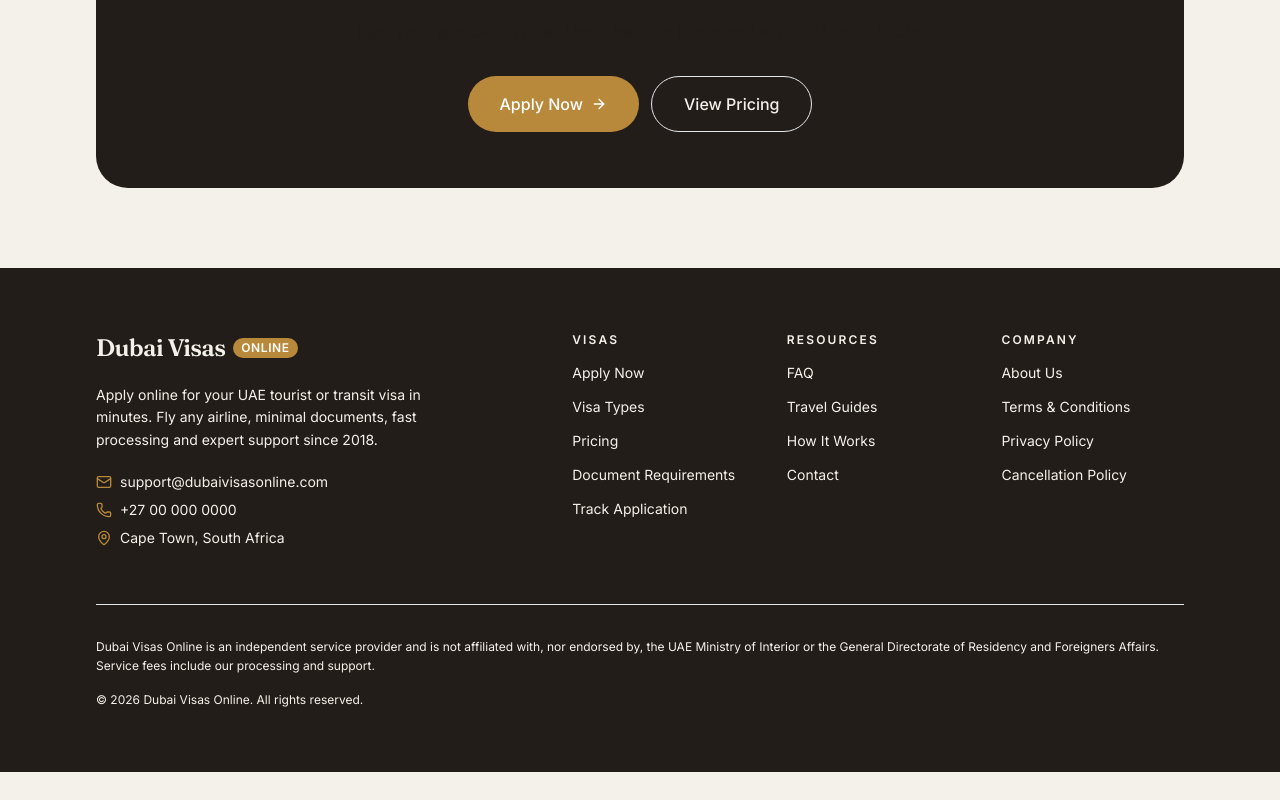
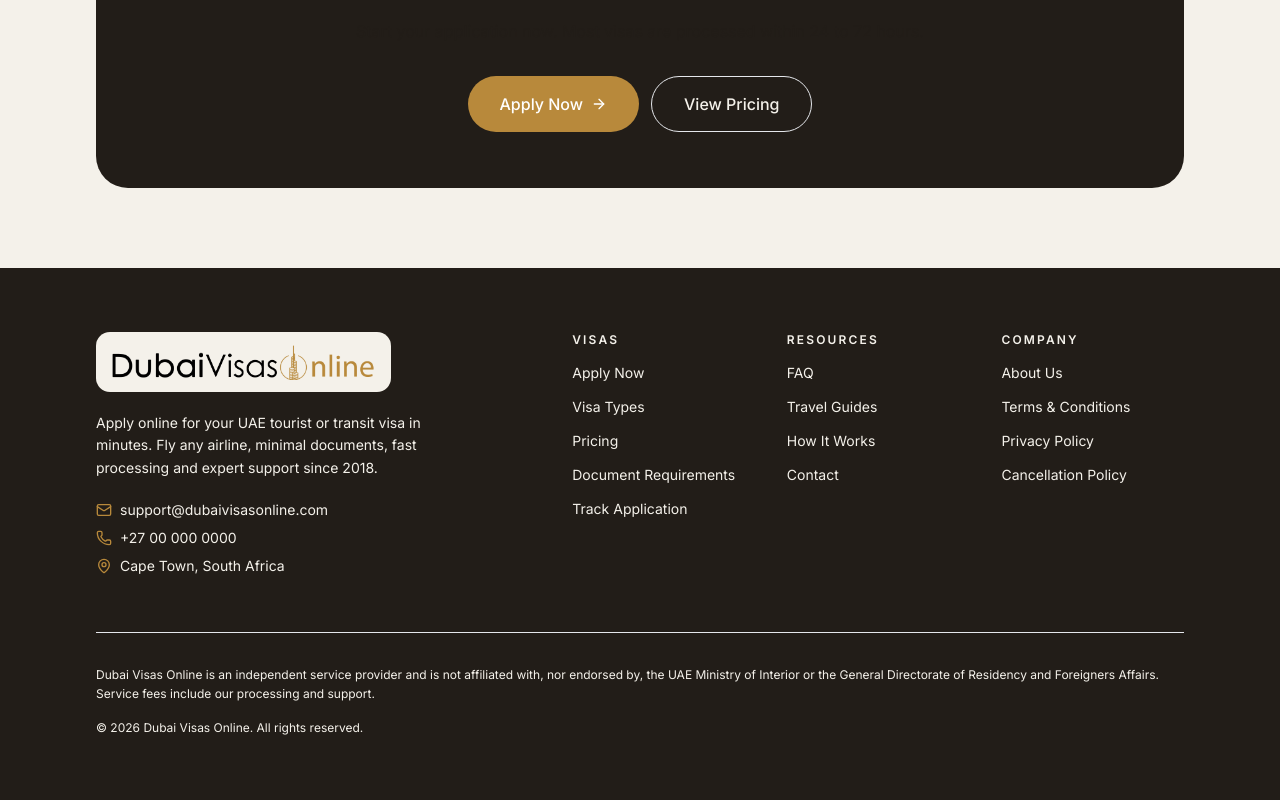
Before and after one commit to bvtonder1980-cmd/dubavisas, a Next.js app: page / in a window 1280 px wide. Shown: the part 8231-9031 px from the top of the page. Before the commit the page ends 9003 px from the top, so only its background shows below. Built offline with nearby package versions, Linux system fonts and the light colour scheme.

Commit message:
feat: add logo image to site footer
Added an image component for the footer logo and updated the brand link

Co-authored-by: bvtonder1980-cmd <275993852+bvtonder1980-cmd@users.noreply.github.com>

```diff
--- a/components/site-footer.tsx
+++ b/components/site-footer.tsx
@@ -1,4 +1,5 @@
 import Link from "next/link"
+import Image from "next/image"
 import { Mail, Phone, MapPin } from "lucide-react"
 import { footerNav, siteConfig } from "@/lib/site-config"
 
@@ -9,11 +10,14 @@ export function SiteFooter() {
         <div className="grid gap-12 lg:grid-cols-[1.4fr_2fr]">
           {/* Brand */}
           <div className="flex flex-col gap-5">
-            <Link href="/" className="flex items-center gap-2">
-              <span className="font-serif text-2xl font-semibold tracking-tight">Dubai Visas</span>
-              <span className="rounded-full bg-brand px-2 py-0.5 text-xs font-semibold uppercase tracking-wider text-brand-foreground">
-                Online
-              </span>
+            <Link href="/" className="inline-flex w-fit items-center rounded-lg bg-background px-4 py-3">
+              <Image
+                src="/images/dubai-visas-online-logo.png"
+                alt={siteConfig.name}
+                width={260}
+                height={37}
+                className="h-9 w-auto"
+              />
             </Link>
             <p className="max-w-sm text-sm leading-relaxed text-ink-foreground/70">
               {siteConfig.description}
```
Also changed, not shown: footer-logo.png (added).
